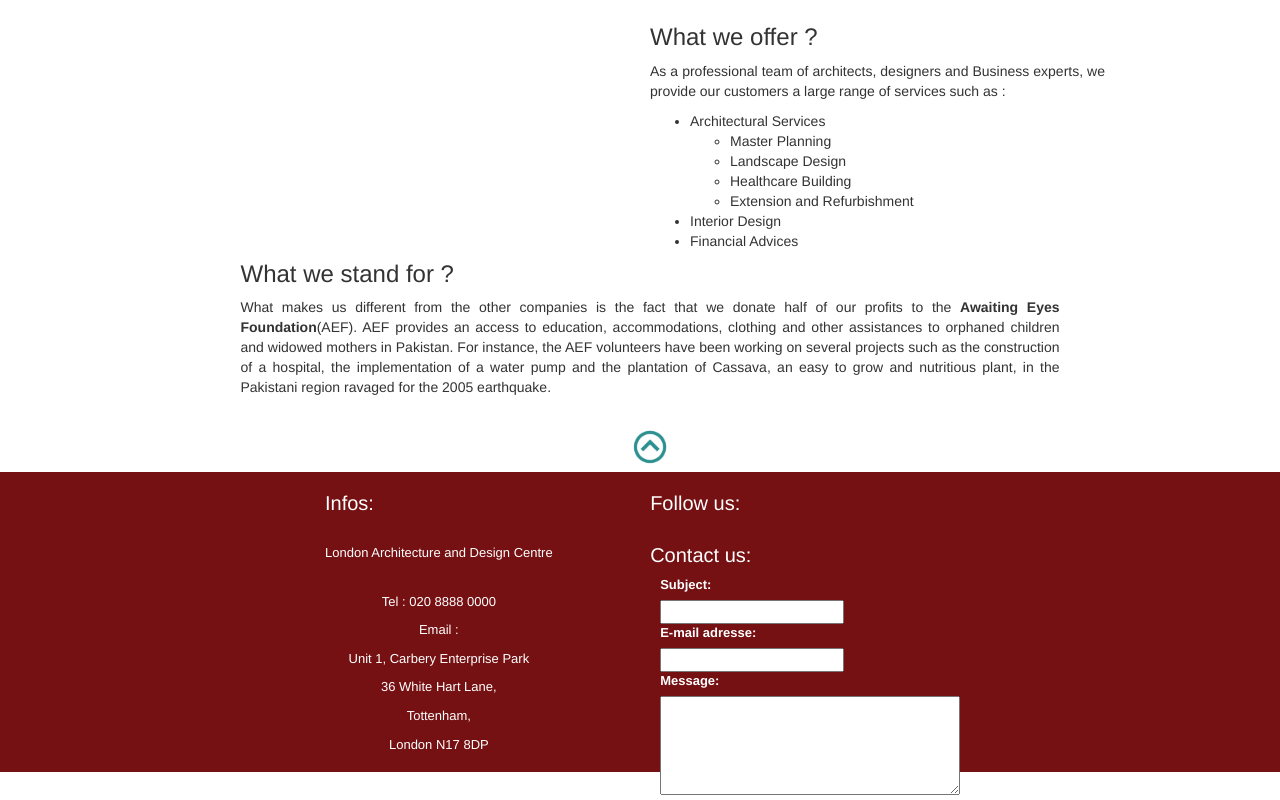
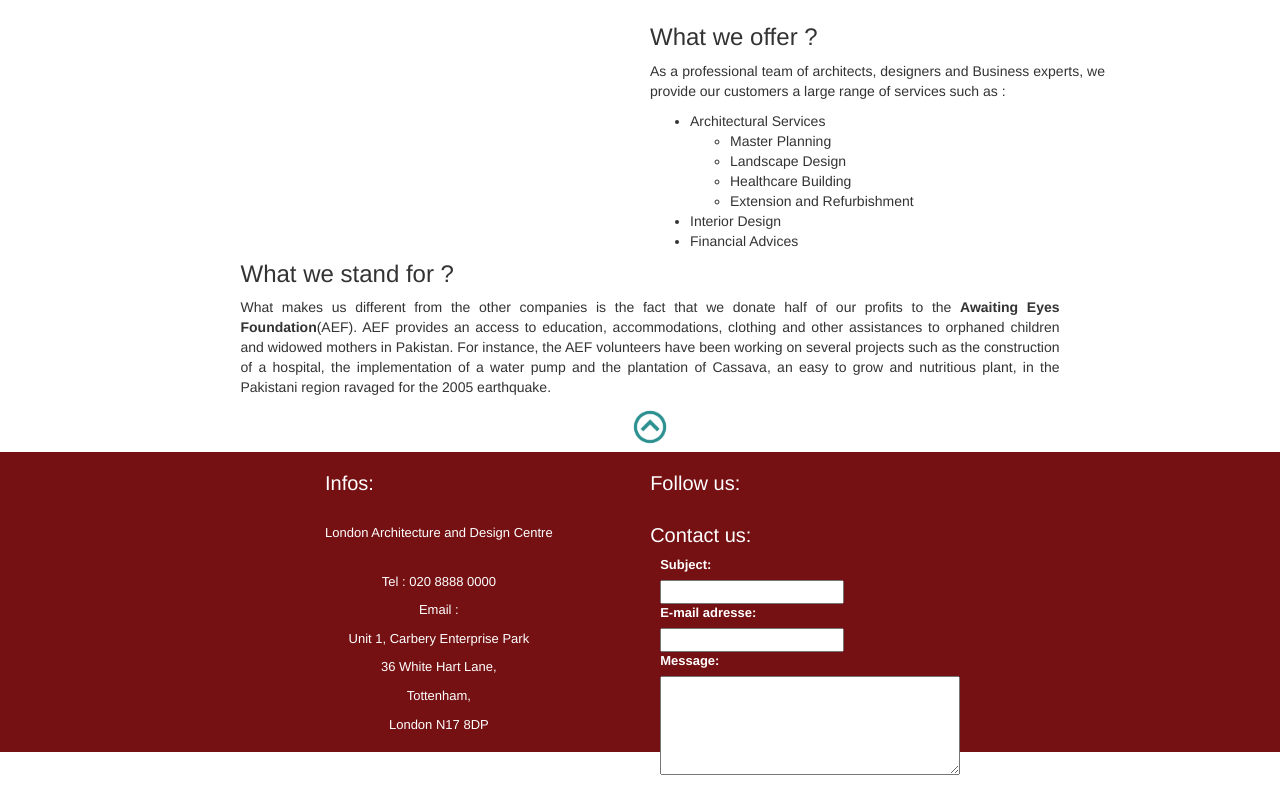
Before and after one commit to BenjaminDuv/webpage, a website: page app/index.html in a window 1280 px wide. Shown: the part 772-1572 px from the top of the page. Drawn offline with nearby package versions, Linux system fonts and the light colour scheme; files that its build step writes are made by us from their sources.

Commit message:
Fix arrow up. Not in a div anymore

```diff
--- a/app/index.html
+++ b/app/index.html
@@ -144,9 +144,7 @@ For instance, the AEF volunteers have been working on several projects such as t
 </div>
 
 
-<div class="content-center">
  <a href="#header" class="link"><img src="images/arrow_link.png" class="link-up"></a>
-</div>
 
 <!-- FOOTER -->
 <div class="footer-container">
```
Also changed, not shown: app/views/hi.html (+0 -3 lines), app/views/services.html (+1 -2 lines).
